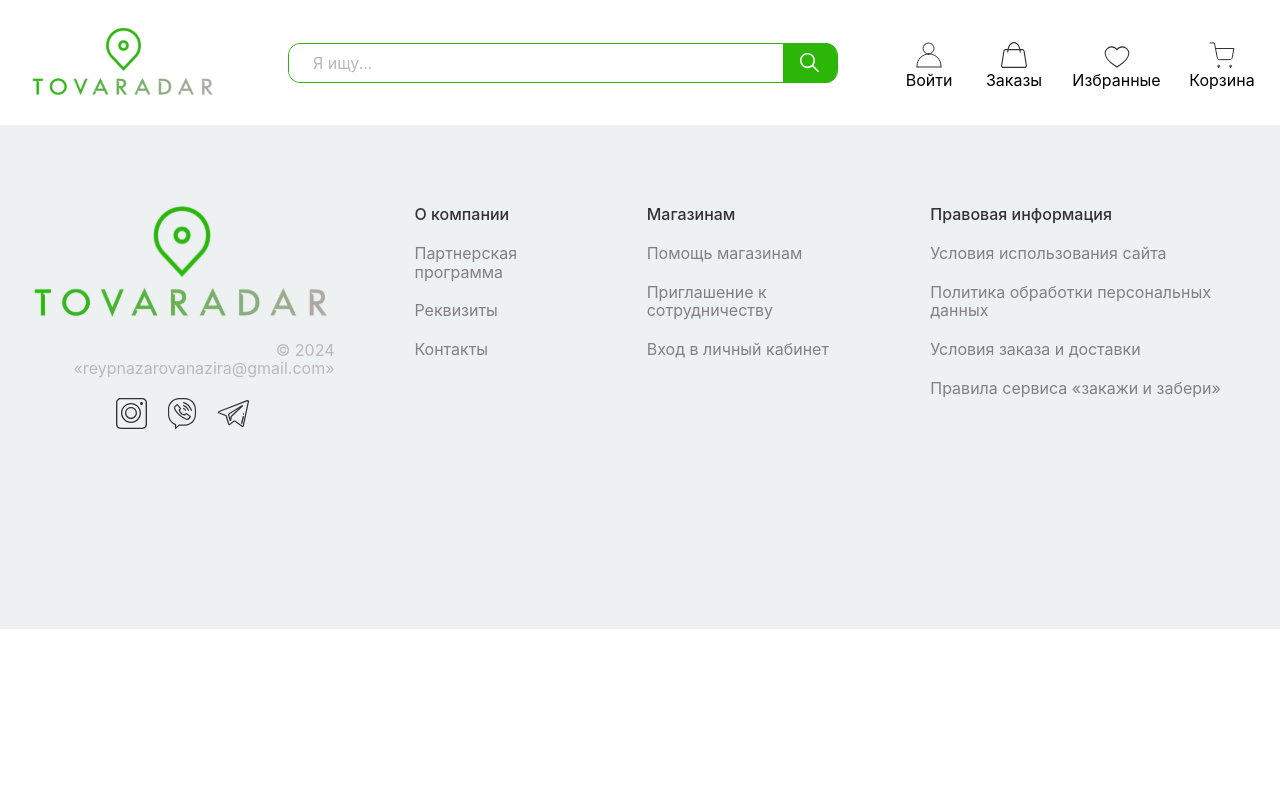
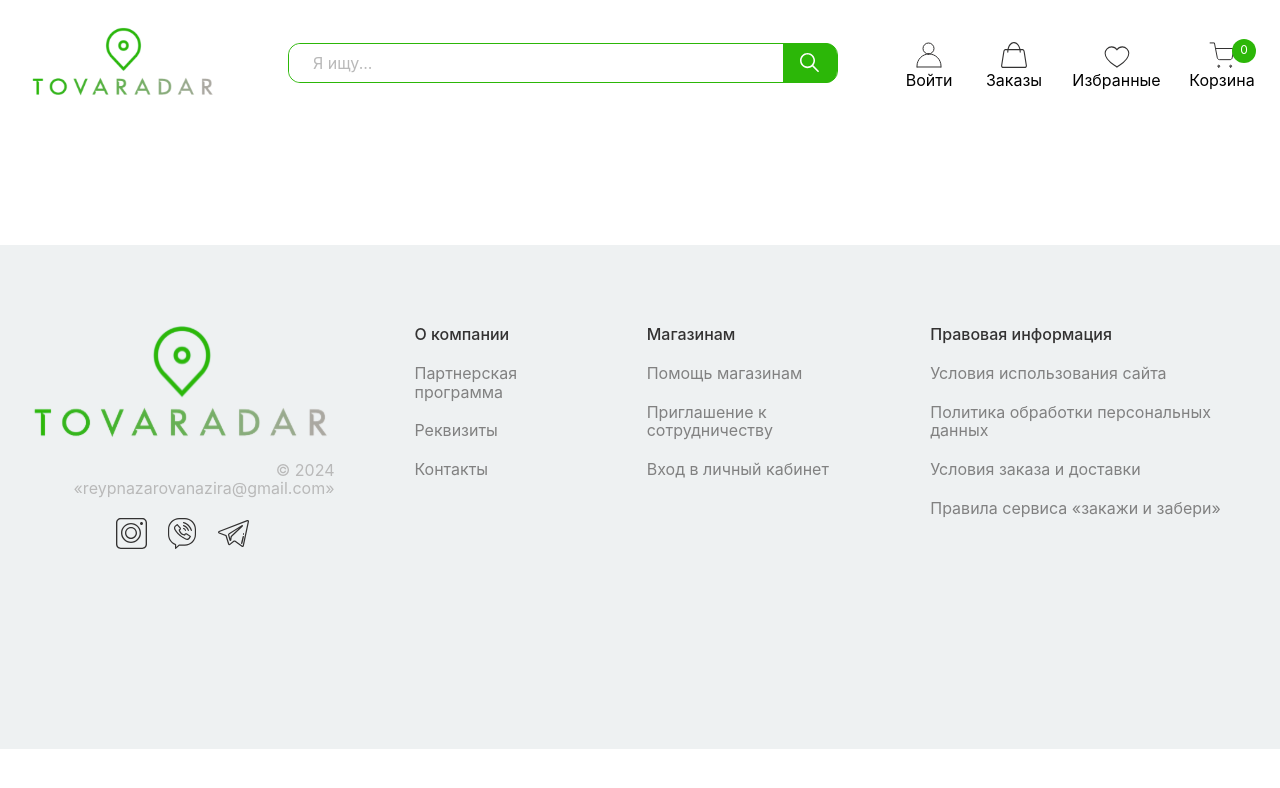
Before and after one commit to Nazyko/tovaradar, a React (Vite) app: page /search in a window 1280 px wide. Shown: the top 788 px of the page. Built offline with nearby package versions, Linux system fonts and the light colour scheme.

Commit message:
tovaradar

```diff
--- a/src/App.tsx
+++ b/src/App.tsx
@@ -11,9 +11,19 @@ import { Login } from "./auth/Login"
 import { PrivateRoute } from "./auth/PrivateRoute"
 import { getMe, refreshToken } from "./services/service"
 import { useEffect } from "react"
+import { useAuth } from "./hooks/useAuth"
+import { useAppDispatch } from "./store/hook"
+import { getCartProducts } from "./store/cartSlice"
 
 
 export const App = () => {
+  const { userId } = useAuth()
+  const dispatch = useAppDispatch()
+
+  useEffect(() => {
+    if(!userId) return;
+    dispatch(getCartProducts(userId))
+  }, [dispatch, userId])
 
   useEffect(() => {
     const initAuth = async () => {
--- a/src/components/card/Card.tsx
+++ b/src/components/card/Card.tsx
@@ -2,10 +2,10 @@ import { Flex, Image } from "@mantine/core"
 import React from "react"
 import "./Card.css"
 import { Link } from "react-router-dom";
-import { useAppDispatch, useAppSelector } from "../../store/hook";
+import { useAppDispatch } from "../../store/hook";
 import { useQuery } from "@tanstack/react-query";
 import { getMe } from "../../services/service";
-import { addCartProducts, updateCartProducts } from "../../store/cartSlice";
+import { addCartProducts } from "../../store/cartSlice";
 
 interface ICard {
   id:number;
@@ -15,9 +15,6 @@ interface ICard {
 }
 
 export const Card: React.FC<ICard> = ({id, thumbnail, price, title }) => {
-  const { carts } = useAppSelector(state => state.cart);
-  const cart = carts.length > 0 ? carts[0] : null;
-  const cartId = cart && cart.id
 
   const dispatch = useAppDispatch()
 
@@ -30,14 +27,10 @@ export const Card: React.FC<ICard> = ({id, thumbnail, price, title }) => {
 
   const addCartItem = (id: number) => {
     if (!userId) {
-      console.log('User ID not found');
+      alert('Вы не овторизован. Авторизуйтесь!');
       return;
     }
     dispatch(addCartProducts({ userId, products: [{ id: id, quantity: 1 }] }));
-
-    if (cartId) {
-      dispatch(updateCartProducts({ cartId, products: [{ id: id, quantity: 1 }] }));
-    }
   };
 
 
--- a/src/components/cart-list/ShoppingCart.tsx
+++ b/src/components/cart-list/ShoppingCart.tsx
@@ -78,11 +78,11 @@ export const ShoppingCart: React.FC<ShoppingCartProps> = ({ userId }) => {
                         <Flex direction='column' gap={30}>
                             <Flex align='center' justify='space-between'>
                                 <span>Товары ({totalProducts})</span>
-                                <span className='text-bold-sm'>$ {total}</span>
+                                <span className='text-bold-sm'>$ {total.toFixed(2)}</span>
                             </Flex>
                             <Flex align='center' justify='space-between'>
                                 <span className='text-bold-lg'>Итого:</span>
-                                <span className='text-bold-sm'>$ {discountedTotal}</span>
+                                <span className='text-bold-sm'>$ {discountedTotal.toFixed(2)}</span>
                             </Flex>
                         </Flex>
                     </Flex>
--- a/src/components/navbar/Navbar.module.css
+++ b/src/components/navbar/Navbar.module.css
@@ -54,3 +54,21 @@
 .active {
     color: var(--accentColor);
 }
+
+.circle {
+    margin: 0;
+    padding: 0;
+    width: 24px;
+    height: 24px;
+    position: absolute;
+    color: #FFFFFF;
+    background-color: var(--accentColor);
+    top: 0px;
+    right: 0;
+    transform: translate(25%, 25%);
+    border-radius: 50%;
+    display: flex;
+    align-items: center;
+    justify-content: center;
+    font-size: 12px;
+}
--- a/src/components/navbar/Navbar.tsx
+++ b/src/components/navbar/Navbar.tsx
@@ -9,14 +9,21 @@ import classes from "./Navbar.module.css"
 import '@mantine/core/styles.css';
 import { Link } from "react-router-dom"
 import { ChangeEventHandler, useEffect, useState } from "react"
-import { useAppDispatch } from "../../store/hook"
+import { useAppDispatch, useAppSelector } from "../../store/hook"
 import { searchProducts } from "../../store/searchSlice"
 import { useAuth } from "../../hooks/useAuth"
 
 
 export const Navbar = () => {
   const { isAuth, image, username, refetch } = useAuth()
+  const { carts } = useAppSelector(state => state.cart)
   const [text, settext] = useState<string>("")
+
+  useEffect(() => {
+    if (isAuth) {
+      refetch()
+    }
+  }, [isAuth, refetch]);
 
   const dispatch = useAppDispatch();
 
@@ -27,11 +34,8 @@ export const Navbar = () => {
     dispatch(searchProducts(text))
   }
 
-  useEffect(() => {
-    if (isAuth) {
-      refetch()
-    }
-  }, [isAuth, refetch]);
+  const cart = carts.length > 0 ? carts[0] : null;
+  const totalProducts = cart ? cart.totalProducts : 0;
 
   return (
     <>
@@ -72,9 +76,12 @@ export const Navbar = () => {
             </Link>
 
             <Link to="/cart" className={classes.nav_link_item}>
-              <Flex w={56} h={60} direction='column' align='center' justify='flex-end'>
+              <Flex w={56} h={60} direction='column' align='center' justify='flex-end' style={{position: 'relative'}}>
                 <Image src={Basket} w={26} h={26}/>
                 <span>Корзина</span>
+                <div className={classes.circle}>
+                  {totalProducts}
+                </div>
               </Flex>
             </Link>
 
--- a/src/hooks/useAuth.ts
+++ b/src/hooks/useAuth.ts
@@ -34,6 +34,7 @@ export function useAuth() {
 
     return {
         isAuth,
+        userId: data?.id,
         image: data?.image,
         username: data?.username,
         data: data,
--- a/src/pages/SearchResultPage.tsx
+++ b/src/pages/SearchResultPage.tsx
@@ -11,7 +11,7 @@ export const SearchResultPage = () => {
 
   return (
     <Flex className="container-sm">
-      <Flex wrap='wrap' gap={20}>
+      <Flex wrap='wrap' gap={20} mt={40} mb={80}>
         {
           products ?
             products.map((card) => (
--- a/src/store/cartSlice.ts
+++ b/src/store/cartSlice.ts
@@ -122,6 +122,7 @@ const cartSlice = createSlice({
 
             .addCase(getCartProducts.fulfilled, (state, action) => {
                 state.loading = false;
+                state.error = null
                 state.carts = action.payload.carts;
             })
 
@@ -135,22 +136,18 @@ const cartSlice = createSlice({
                 state.error = null;
                 const cart = action.payload;
 
-                const userId = state.carts.findIndex((cart) => cart.userId === action.payload.userId);
-                if (userId) {
-                    const newCart: ICart = {
-                        id: cart.id,
-                        userId: cart.userId,
-                        products: cart.products,
-                        total: cart.total,
-                        discountedTotal: cart.discountedTotal ?? 0,
-                        totalProducts: cart.totalProducts,
-                        totalQuantity: cart.products.reduce((sum, product) => sum + product.quantity, 0),
-                    };
-                    state.carts.push(newCart);
+                const userIndex = state.carts.findIndex((cart) => cart.userId === action.payload.userId);
+                if (userIndex === -1) {
+                    state.carts.push(cart);
                 }
                 console.log(action.payload);
 
                 alert("Добавлено")
+            })
+
+            .addCase(updateCartProducts.pending, (state) => {
+                state.loading = true;
+                state.error = null;
             })
 
             .addCase(updateCartProducts.fulfilled, (state, action) => {
@@ -164,16 +161,16 @@ const cartSlice = createSlice({
             })
 
             .addCase(deleteCartProducts.fulfilled, (state, action) => {
-                state.carts = state.carts.filter(cart => cart.id !== action.payload);
+                const cartId = action.meta.arg;
+                state.carts = state.carts.filter(cart => cart.id !== cartId);
                 state.loading = false;
-                console.log("delete");
+                state.error = null
             })
 
             .addCase(deleteCartProducts.rejected, (state, action) => {
                 state.error = action.payload as string;
                 state.loading = false;
                 console.log(action.payload);
-
             })
 
             .addMatcher(isError, (state, action: PayloadAction<string>) => {
```
